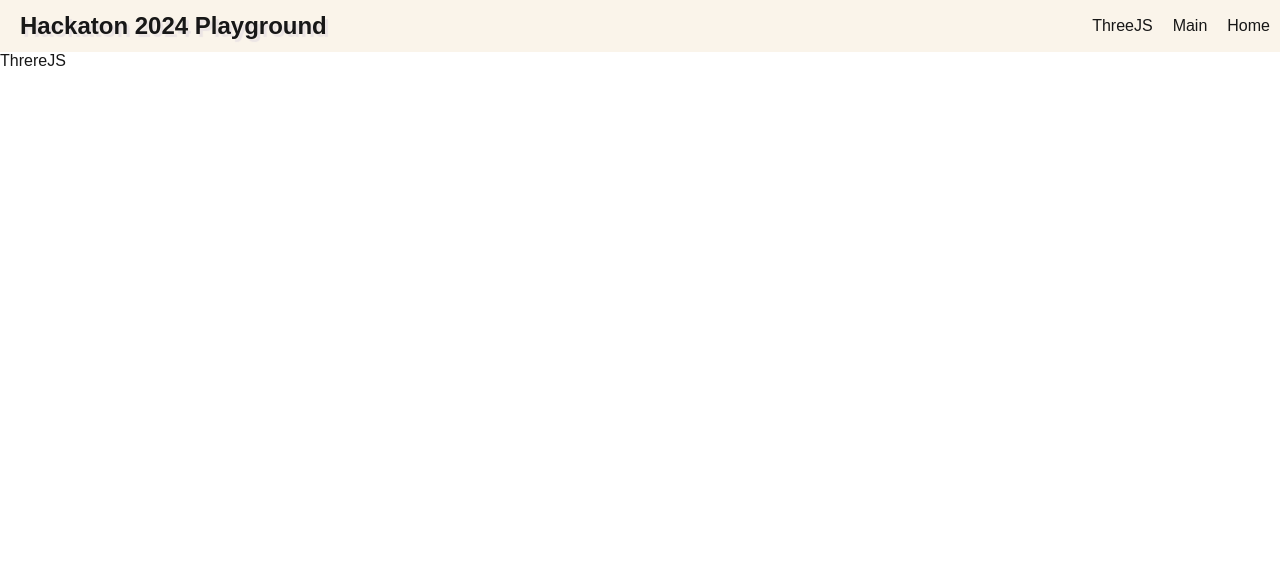
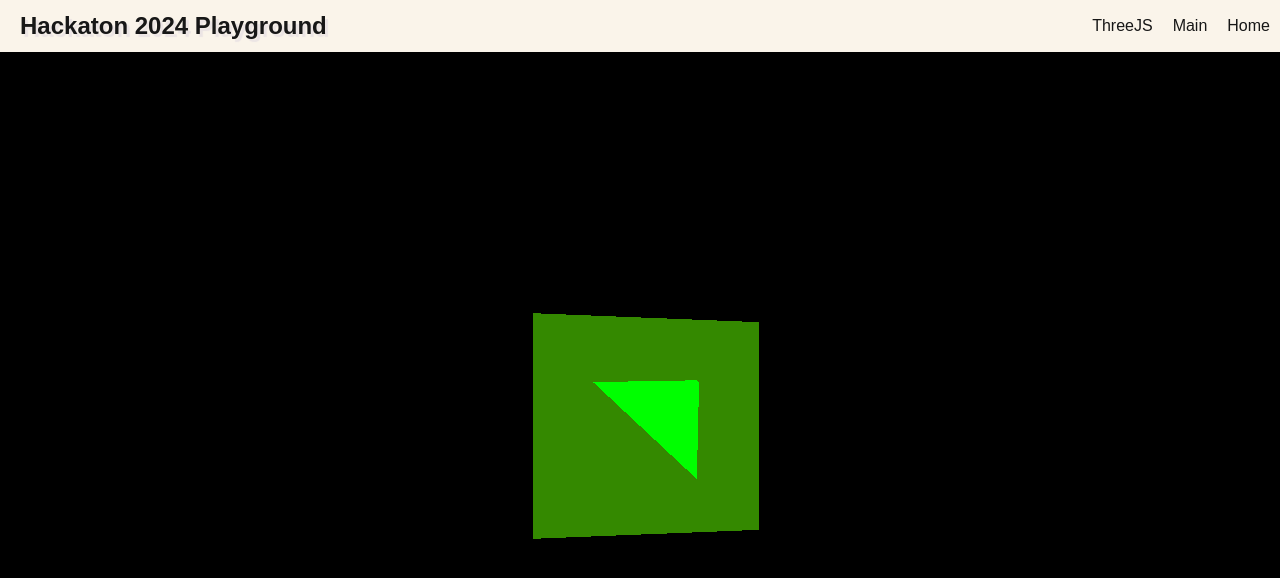
Before and after one commit to MarZin99/hackaton-pg, a Next.js app: page /threejs in a window 1280 px wide. Shown: the top 578 px of the page. Built offline with nearby package versions, Linux system fonts and the light colour scheme.

Commit message:
Added ThreeJS with simple animation on ThreeJS subpage

```diff
--- /dev/null
+++ b/app/threejs/ThreeJS.module.scss
@@ -0,0 +1,6 @@
+.wrapper {
+  width: 100%;
+  height: calc(100vh - 52px);
+  background-color: red;
+  display: block;
+}
--- a/app/threejs/ThreeJS.tsx
+++ b/app/threejs/ThreeJS.tsx
@@ -1,8 +1,48 @@
-import { ThreeJSProps } from "./ThreeJS.types";
+"use client";
 
-const ThreeJS: React.FC<ThreeJSProps> = (props) => {
-  const { name } = props;
-  return <div>ThrereJS {name}</div>;
+import React, { useRef, useEffect } from "react";
+import * as THREE from "three";
+import styles from "./ThreeJS.module.scss";
+
+const ThreeJS: React.FC = () => {
+  const containerRef = useRef<HTMLDivElement>(null);
+
+  useEffect(() => {
+    if (typeof window !== "undefined") {
+      const scene = new THREE.Scene();
+      const camera = new THREE.PerspectiveCamera(
+        75,
+        window.innerWidth / window.innerHeight,
+        0.1,
+        1000
+      );
+      const renderer = new THREE.WebGLRenderer();
+      //--STRUCTURES
+      const cubeGeometry1 = new THREE.BoxGeometry(1, 1, 1);
+      const cubeMaterial1 = new THREE.MeshBasicMaterial({ color: 0x00ff00 });
+      const cubeGeometry2 = new THREE.BoxGeometry(2, 2, 1);
+      const cubeMaterial2 = new THREE.MeshBasicMaterial({ color: 0x348900 });
+      const cube1 = new THREE.Mesh(cubeGeometry1, cubeMaterial1);
+      const cube2 = new THREE.Mesh(cubeGeometry2, cubeMaterial2);
+      //--//STRUCTURES
+
+      scene.add(cube1, cube2);
+      renderer.setSize(window.innerWidth, window.innerHeight - 52);
+      containerRef.current?.appendChild(renderer.domElement);
+      camera.position.z = 5;
+
+      const renderScene = () => {
+        cube1.rotation.x += 0.01;
+        cube2.rotation.y += 0.01;
+        renderer.render(scene, camera);
+        requestAnimationFrame(renderScene);
+      };
+
+      renderScene();
+    }
+  }, []);
+
+  return <div ref={containerRef} className={styles.wrapper}></div>;
 };
 
 export default ThreeJS;
```
Also changed, not shown: package.json (+5 -2 lines), 1 other file (tests, documents, lock files or other folders).
